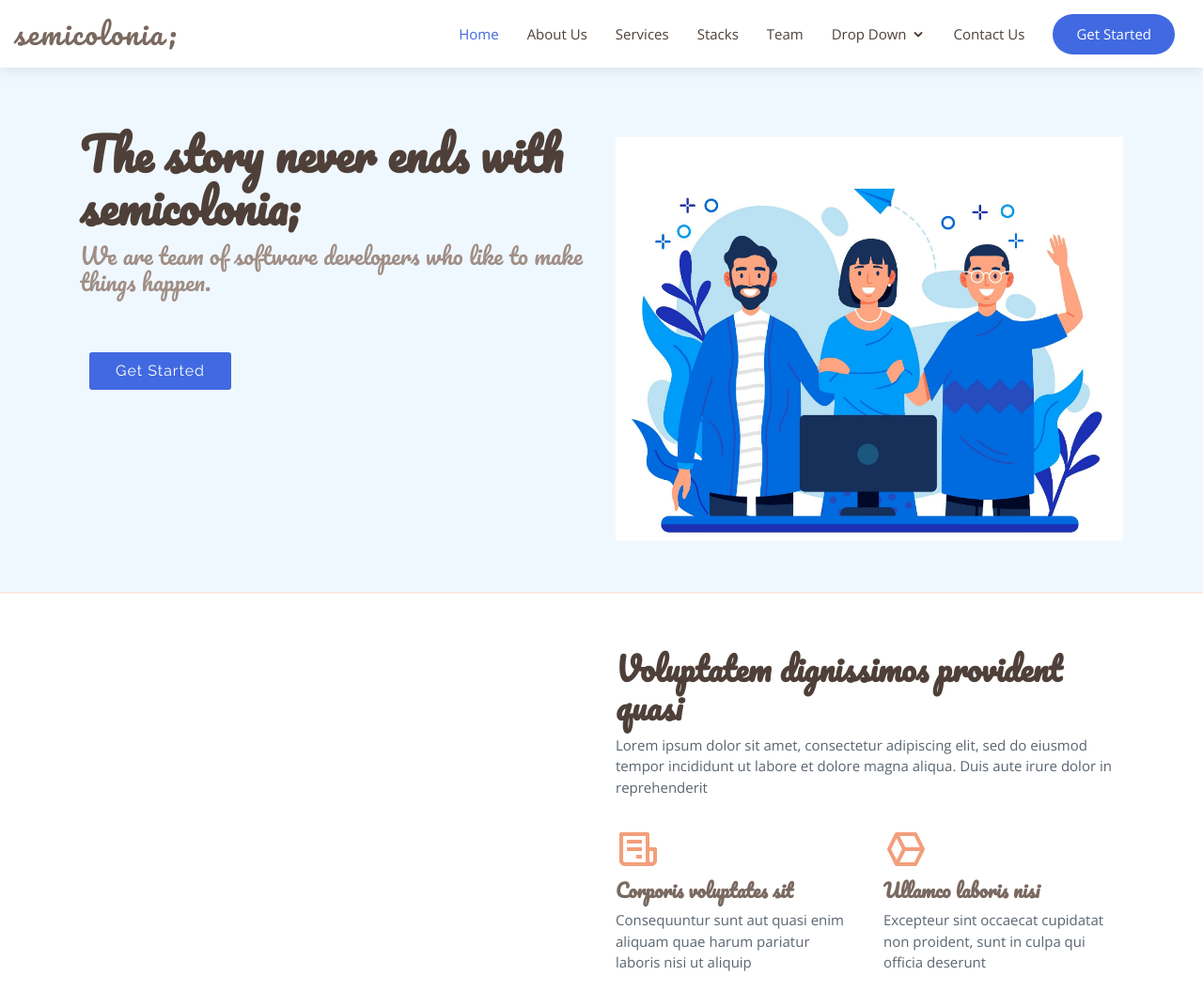
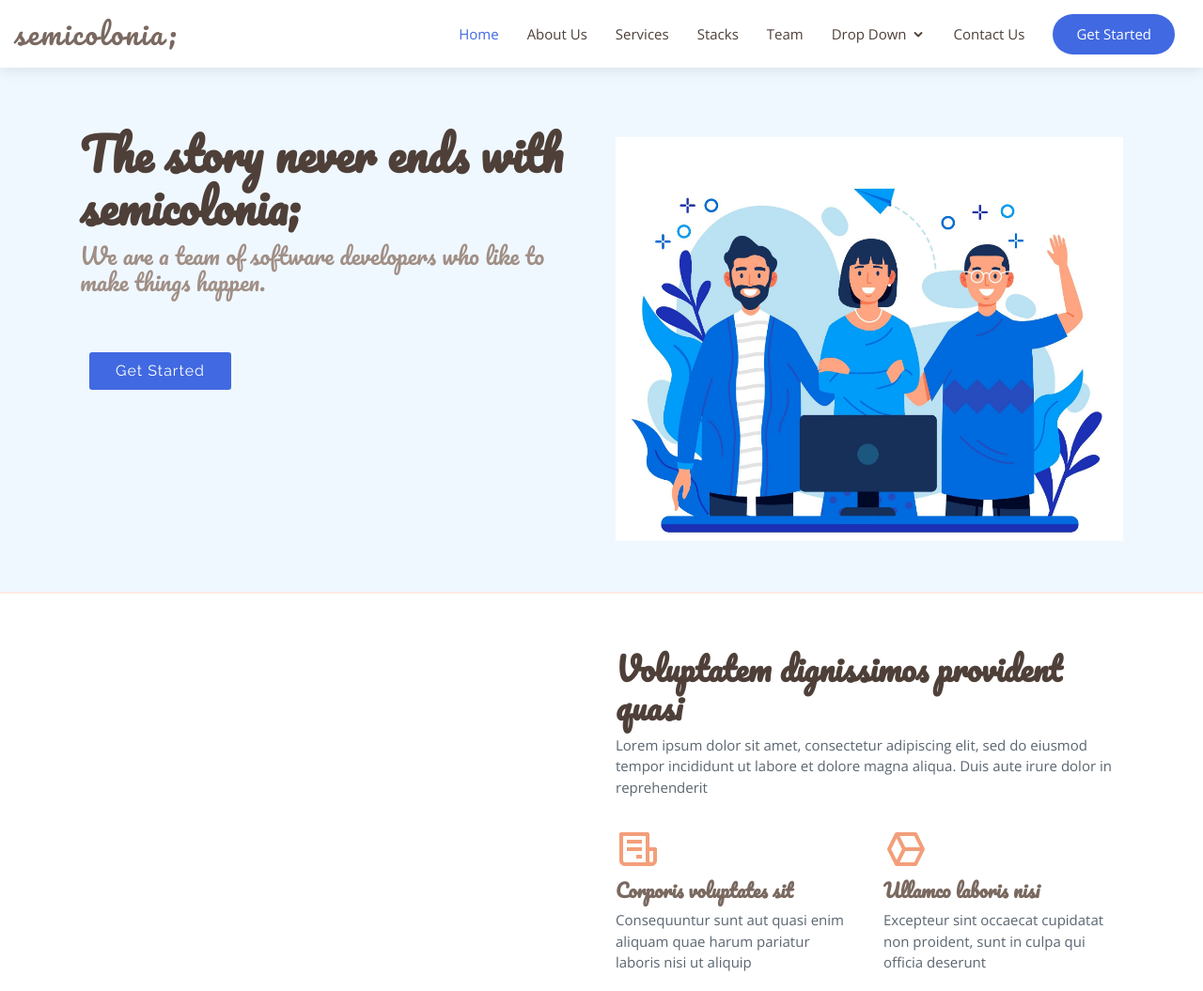
Before and after one commit to etjecode/semicolonia, a plain HTML site: page index.html in a window 1280 px wide. Shown: the top 1055 px of the page at 94% size. Drawn offline with nearby package versions, Linux system fonts and the light colour scheme.

Commit message:
index updated

```diff
--- a/index.html
+++ b/index.html
@@ -91,7 +91,7 @@
       <div class="row">
         <div class="col-lg-6 pt-5 pt-lg-0 order-2 order-lg-1">
           <h1>The story never ends with semicolonia;</h1>
-          <h2>We are team of software developers who like to make things happen.</h2>
+          <h2>We are a team of software developers who like to make things happen.</h2>
           <a href="#about" class="btn-get-started scrollto">Get Started</a>
         </div>
         <div class="col-lg-6 order-1 order-lg-2 hero-img">
```
